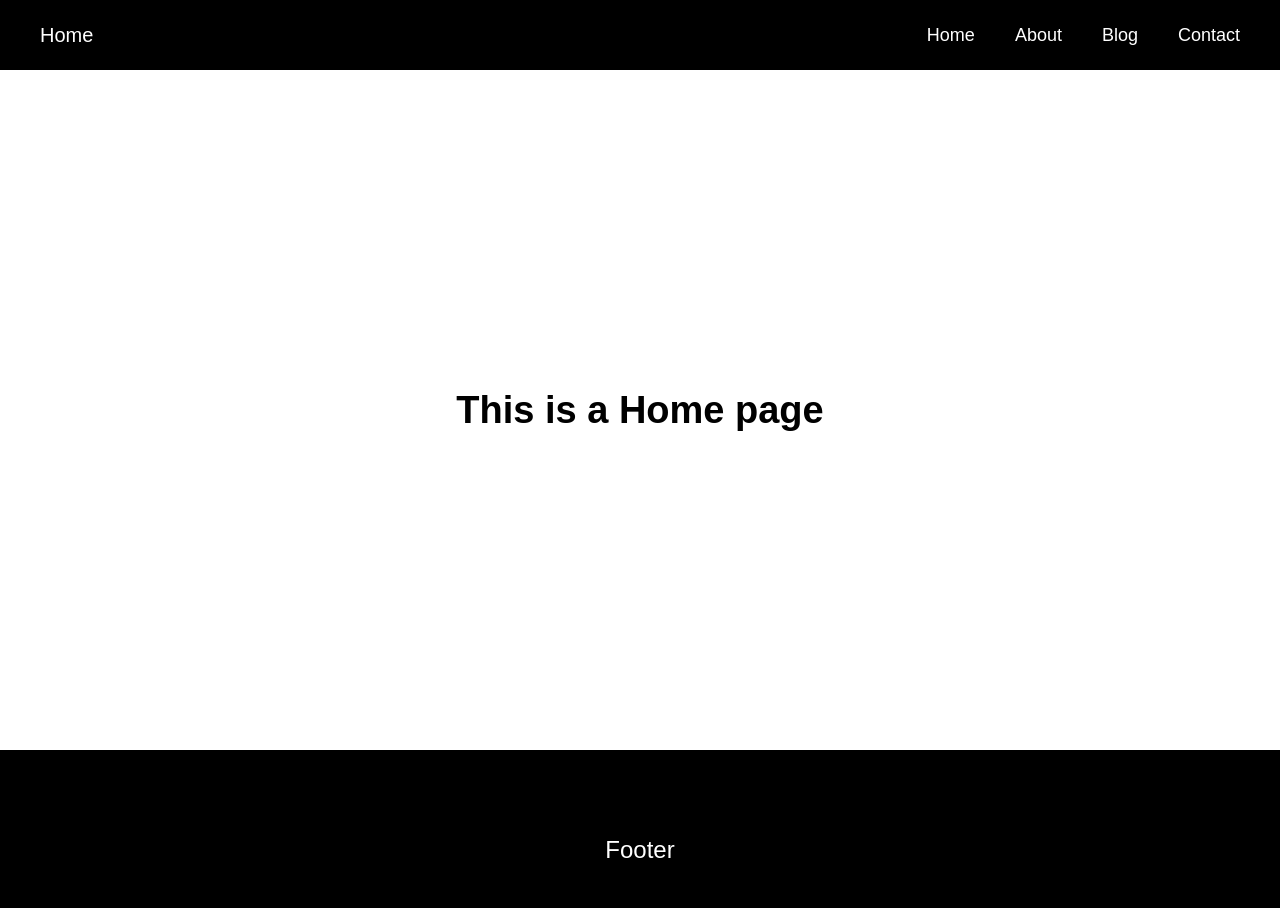
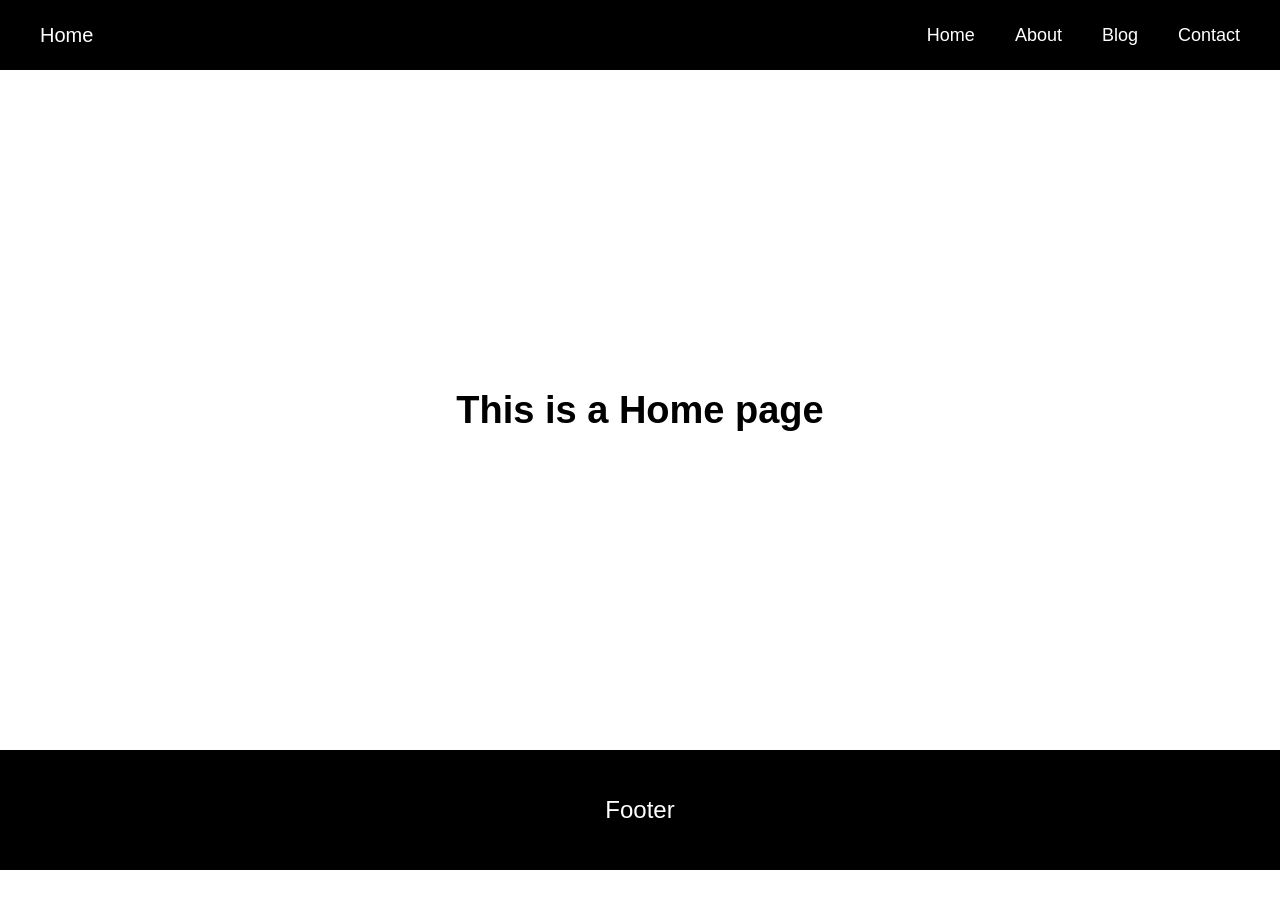
Before and after one commit to preethvi/react_basics, a React (Vite) app: page / in a window 1280 px wide. Shown: the top 908 px of the page. After the commit the page ends 870 px from the top, so only its background shows below. Built offline with nearby package versions, Linux system fonts and the light colour scheme.

Commit message:
Update index.css

```diff
--- a/src/index.css
+++ b/src/index.css
@@ -39,7 +39,7 @@ header nav ul li a:hover{
     font-family: Arial, Helvetica, sans-serif;
 }
 .footer{
-    min-height: 200px;
+    min-height: 15vh;
     background-color: black;
     display: flex;
     justify-content: center;
```
